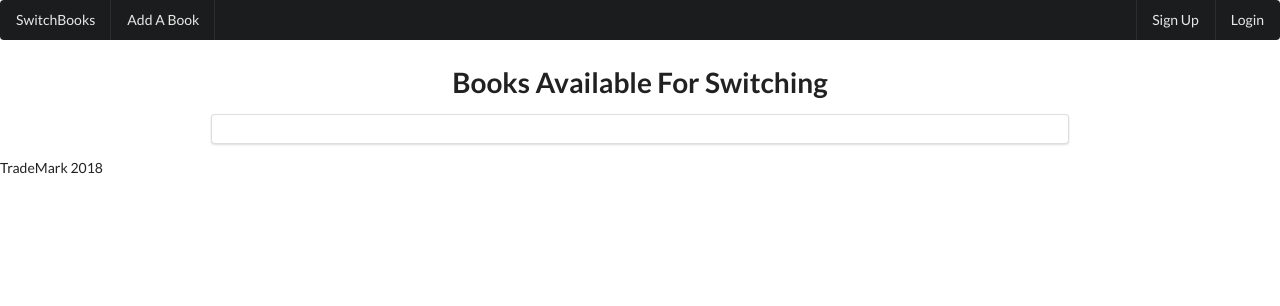
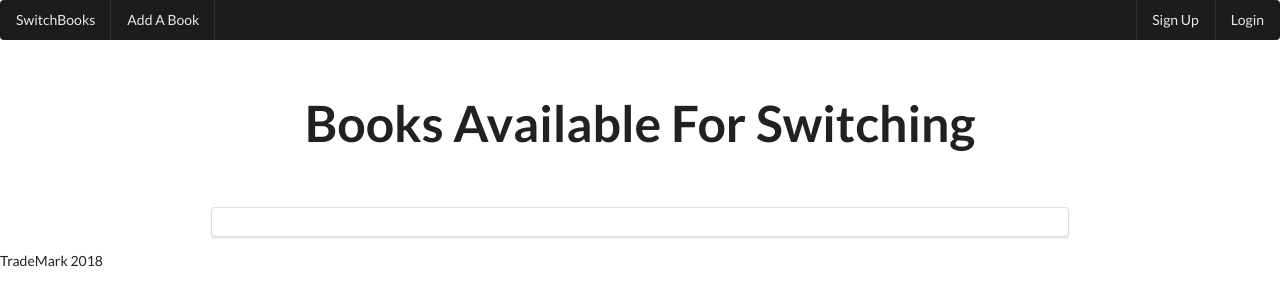
Before and after one commit to ekanban/SwitchBooks, a Node server app: page /books/ in a window 1280 px wide. Shown: the top 306 px of the page. Run offline with Node 20, Linux system fonts and the light colour scheme; data that the repository does not hold is empty; some libraries are stand-ins or nearby versions.

Commit message:
Style headings.

```diff
--- a/app.js
+++ b/app.js
@@ -13,8 +13,8 @@ var commentRoutes = require("./routes/comments.js");
 var indexRoutes = require("./routes/index.js");
 var usersRoutes = require("./routes/users.js");
 
-// mongoose.connect("mongodb://localhost/switchbooks");
-mongoose.connect("mongodb://acebansal:barter10@ds153890.mlab.com:53890/barter");
+mongoose.connect("mongodb://localhost/switchbooks");
+// mongoose.connect("mongodb://acebansal:barter10@ds153890.mlab.com:53890/barter");
 
 
 var Book = require("./models/books.js");
@@ -64,7 +64,7 @@ function isLoggedIn(req, res, next){
 
 
 
-app.listen(process.env.PORT, process.env.IP);
-// app.listen(3000, function(){
-//   console.log("The server has started")
-// })
+// app.listen(process.env.PORT, process.env.IP);
+app.listen(3000, function(){
+  console.log("The server has started")
+})
--- a/routes/books.js
+++ b/routes/books.js
@@ -24,6 +24,9 @@ router.get("/new", middleware.isLoggedIn, function(req, res){
 //CREATE ROUTE================
 router.post("/", middleware.isLoggedIn, function(req, res){
   var book = req.body.book;
+  if(book.image == ""){
+    book.image = "http://dynamicmediainstitute.org/wp-content/themes/dynamic-media-institute/imagery/default-book.png"
+  }
   // console.log(req.user);
   User.findById(req.user._id, function(err, user){
     if (err) {
--- a/views/books/books.ejs
+++ b/views/books/books.ejs
@@ -1,6 +1,6 @@
 <% include ../partials/header %>
 
-<h1 style="text-align: center">Books Available For Switching</h1>
+<h1 style="text-align: center; margin: 4% auto; font-size: 50px">Books Available For Switching</h1>
 
 <div style="width: 67%; text-align: center" class="ui container segment">
   <div style="margin: 0 auto">
--- a/views/books/edit.ejs
+++ b/views/books/edit.ejs
@@ -1,7 +1,7 @@
 <% include ../partials/header %>
 
 
-<h1 style="text-align:center">Edit <%= book.title %></h1>
+<h1 style="text-align: center; margin: 4% auto; font-size: 50px">Edit <%= book.title %></h1>
 
 <div class="ui main text container segment">
   <form class="ui form" action="/books/<%= book._id %>?_method=PUT" method="post">
--- a/views/books/new.ejs
+++ b/views/books/new.ejs
@@ -1,7 +1,7 @@
 <% include ../partials/header %>
 
 
-<h1 style="text-align:center">Add a new book</h1>
+<h1 style="text-align: center; margin: 4% auto; font-size: 50px">Add a new book</h1>
 
 <div class="ui main text container segment">
   <form class="ui form" action="/books" method="post">
--- a/views/comments/edit.ejs
+++ b/views/comments/edit.ejs
@@ -1,7 +1,7 @@
 <% include ../partials/header %>
 
 
-<h1 style="text-align:center">Edit Comment</h1>
+<h1 style="text-align: center; margin: 4% auto; font-size: 50px">Edit Comment</h1>
 
 <div class="ui main text container segment">
   <form class="ui form" action="/books/<%= campgroundId %>/comments/<%= comment._id %>?_method=PUT" method="post">
--- a/views/comments/newComment.ejs
+++ b/views/comments/newComment.ejs
@@ -1,7 +1,7 @@
 <% include ../partials/header %>
 
 
-<h1 style="text-align:center">Create a new comment</h1>
+<h1 style="text-align: center; margin: 4% auto; font-size: 50px">Create a new comment</h1>
 
 <div class="ui main text container segment">
   <form class="ui form" action="/books/<%= id %>/comments" method="post">
--- a/views/login.ejs
+++ b/views/login.ejs
@@ -1,6 +1,6 @@
 <% include partials/header %>
 
-<h1 style="text-align:center">Login</h1>
+<h1 style="text-align: center; margin: 4% auto; font-size: 50px">Login</h1>
 
 <div class="ui main text container segment">
   <form class="ui form" action="/login" method="post">
--- a/views/register.ejs
+++ b/views/register.ejs
@@ -1,6 +1,6 @@
 <% include partials/header %>
 
-<h1 style="text-align:center">Sign Up</h1>
+<h1 style="text-align: center; margin: 4% auto; font-size: 50px">Sign Up</h1>
 
 <div class="ui main text container segment">
   <form class="ui form" action="/register" method="post">
--- a/views/users/receivedDeal.ejs
+++ b/views/users/receivedDeal.ejs
@@ -1,6 +1,6 @@
 <% include ../partials/header %>
 
-<h1 style="text-align: center">Received Deals</h1>
+<h1 style="text-align: center; margin: 4% auto; font-size: 50px">Received Deals</h1>
 
 <div class="ui center aligned main text container segment">
     <% if(user.dealsReceived.length == 0) { %>
--- a/views/users/sentDeal.ejs
+++ b/views/users/sentDeal.ejs
@@ -1,6 +1,6 @@
 <% include ../partials/header %>
 
-<h1 style="text-align: center">Sent Deals</h1>
+<h1 style="text-align: center; margin: 4% auto; font-size: 50px">Sent Deals</h1>
 
 <div class="ui center aligned main text container segment">
     <% if(user.dealsSent.length == 0) { %>
```
Also changed, not shown: views/users/profilePage.ejs (+10 -2 lines), readme.md.
